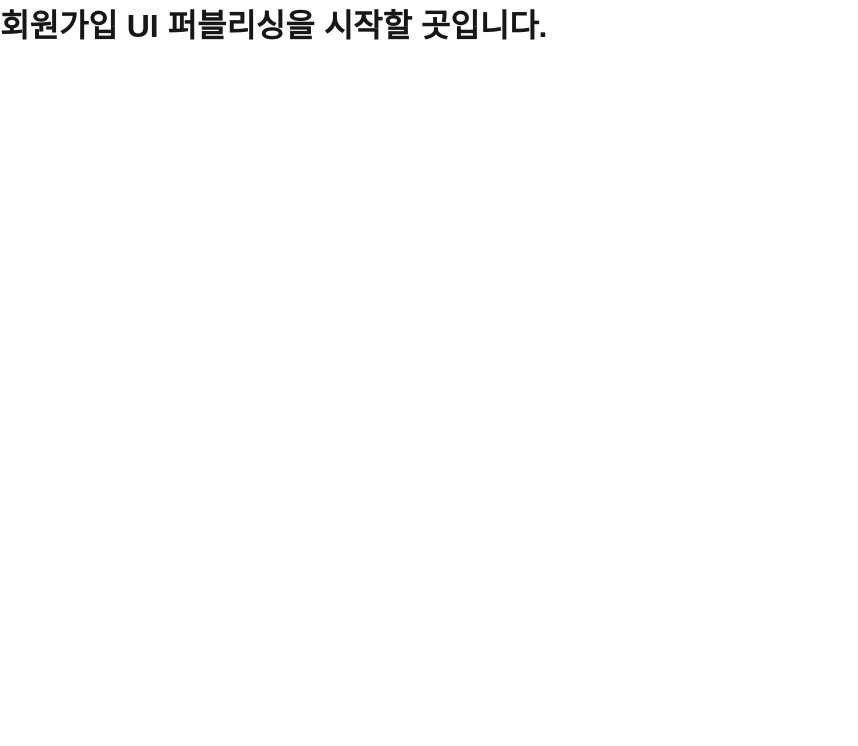
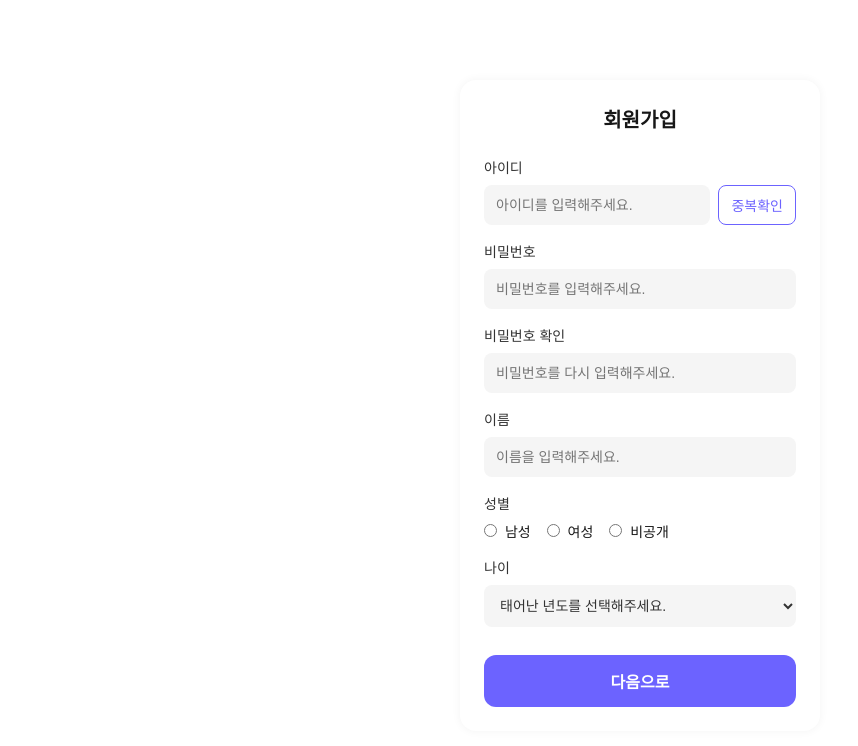
Before and after one commit to Yeram9286/frontstudy_5team, a Next.js app: page /signup in a window 1280 px wide. Shown: the top 746 px of the page, without its empty margins (0-858 px from the left). Built offline with nearby package versions, Linux system fonts and the light colour scheme.

Commit message:
first_commit

```diff
--- a/src/app/signup/Signup.module.css
+++ b/src/app/signup/Signup.module.css
@@ -0,0 +1,131 @@
+.container {
+  width: 360px;
+  margin: 80px auto;
+  padding: 24px;
+  background: #fff;
+  border-radius: 16px;
+  box-shadow: 0 0 10px rgba(0,0,0,0.05);
+}
+
+.title {
+  text-align: center;
+  margin-bottom: 24px;
+  font-weight: 700;
+  font-size: 20px;
+}
+
+.form {
+  display: flex;
+  flex-direction: column;
+  gap: 16px;
+}
+
+.formGroup {
+  display: flex;
+  flex-direction: column;
+  gap: 8px;
+}
+
+.inputRow {
+  display: flex;
+  gap: 8px;
+}
+
+.input {
+  flex: 1;
+  padding: 12px;
+  border: none;
+  border-radius: 8px;
+  background: #f5f5f5;
+  font-size: 14px;
+}
+
+.input:focus {
+  outline: 2px solid #6c63ff;
+}
+
+.duplicateBtn {
+  border: 1px solid #6c63ff;
+  color: #6c63ff;
+  border-radius: 8px;
+  background: white;
+  font-size: 14px;
+  padding: 0 12px;
+  cursor: pointer;
+}
+
+.duplicateBtn:hover {
+  background: #f0eeff;
+}
+
+.label {
+  font-size: 14px;
+  color: #333;
+}
+
+.radioGroup {
+  display: flex;
+  gap: 16px;
+  font-size: 14px;
+}
+
+.radioGroup input[type="radio"] {
+  margin-right: 4px;
+  accent-color: #6c63ff;
+}
+
+.select {
+  padding: 12px;
+  border: none;
+  border-radius: 8px;
+  background: #f5f5f5;
+  font-size: 14px;
+  color: #333;
+}
+
+.select:focus {
+  outline: 2px solid #6c63ff;
+}
+
+.submitBtn {
+  background: #6c63ff;
+  color: white;
+  border: none;
+  border-radius: 12px;
+  padding: 14px;
+  margin-top: 12px;
+  font-size: 16px;
+  font-weight: 600;
+  cursor: pointer;
+}
+
+.submitBtn:hover {
+  background: #5b52f3;
+}
+
+/* 모바일 반응형 */
+@media (max-width: 480px) {
+  .container {
+    width: 100%;
+    height: 100vh;
+    border-radius: 0;
+    box-shadow: none;
+    padding: 24px 20px;
+  }
+
+  .title {
+    font-size: 18px;
+    margin-bottom: 20px;
+  }
+
+  .input,
+  .select,
+  .duplicateBtn {
+    font-size: 13px;
+  }
+
+  .submitBtn {
+    font-size: 15px;
+    padding: 12px;
+  }
+}
--- a/src/app/signup/Signup.tsx
+++ b/src/app/signup/Signup.tsx
@@ -6,10 +6,79 @@ import styles from "@/app/signup/Signup.module.css";
 const Signup = ()=> {
 
     return (
-        <div className={styles.container}>
-            <h1>회원가입 UI 퍼블리싱을 시작할 곳입니다.</h1>
-            {/* 여기에 이제 과제 디자인을 보고 input, button 등 UI 구현 */}
+      <div className={styles.container}>
+      <h2 className={styles.title}>회원가입</h2>
+
+      <form className={styles.form}>
+        {/* 아이디 */}
+        <div className={styles.formGroup}>
+          <label className={styles.label}>아이디</label>
+          <div className={styles.inputRow}>
+            <input
+              type="text"
+              placeholder="아이디를 입력해주세요."
+              className={styles.input}
+            />
+            <button type="button" className={styles.duplicateBtn}>
+              중복확인
+            </button>
+          </div>
         </div>
+
+        {/* 비밀번호 */}
+        <div className={styles.formGroup}>
+          <label className={styles.label}>비밀번호</label>
+          <input
+            type="password"
+            placeholder="비밀번호를 입력해주세요."
+            className={styles.input}
+          />
+        </div>
+
+        {/* 비밀번호 확인 */}
+        <div className={styles.formGroup}>
+          <label className={styles.label}>비밀번호 확인</label>
+          <input
+            type="password"
+            placeholder="비밀번호를 다시 입력해주세요."
+            className={styles.input}
+          />
+        </div>
+
+        {/* 이름 */}
+        <div className={styles.formGroup}>
+          <label className={styles.label}>이름</label>
+          <input
+            type="text"
+            placeholder="이름을 입력해주세요."
+            className={styles.input}
+          />
+        </div>
+
+        {/* 성별 */}
+        <div className={styles.formGroup}>
+          <label className={styles.label}>성별</label>
+          <div className={styles.radioGroup}>
+            <label><input type="radio" name="gender" /> 남성</label>
+            <label><input type="radio" name="gender" /> 여성</label>
+            <label><input type="radio" name="gender" /> 비공개</label>
+          </div>
+        </div>
+
+        {/* 나이 */}
+        <div className={styles.formGroup}>
+          <label className={styles.label}>나이</label>
+          <select className={styles.select}>
+            <option>태어난 년도를 선택해주세요.</option>
+            <option>2004</option>
+            <option>2005</option>
+            <option>2006</option>
+          </select>
+        </div>
+
+        <button type="submit" className={styles.submitBtn}>다음으로</button>
+      </form>
+    </div>
     );
 };
 
```
